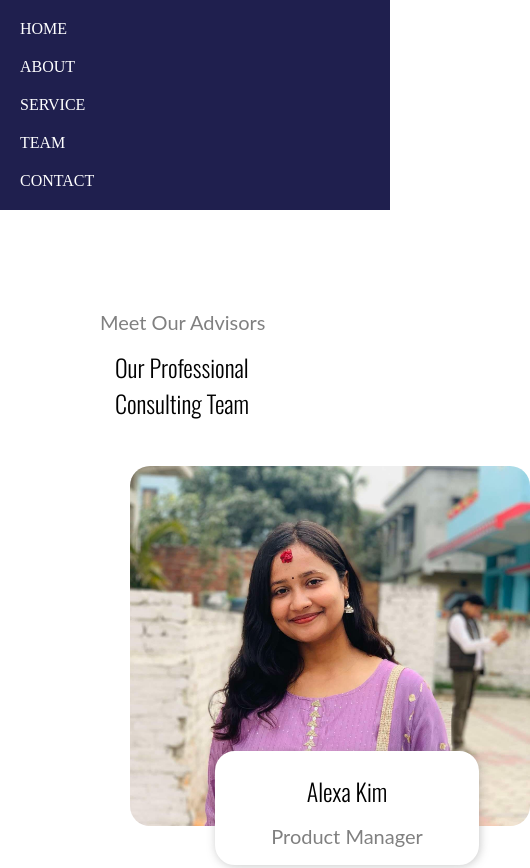
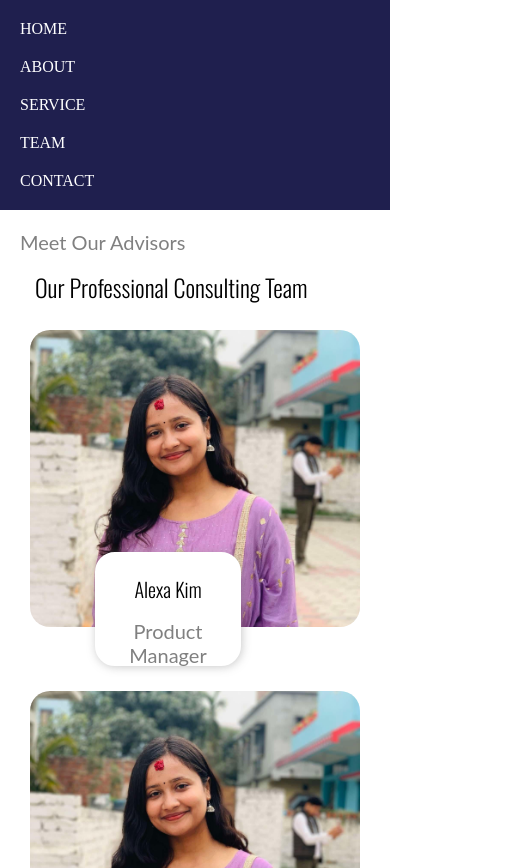
Before and after one commit to dichhika/Pla-Website, a plain HTML site: page team.html in a window 390 px wide. Shown: the top 868 px of the page, 530 px wide, since content can reach past the window. Drawn offline with nearby package versions, Linux system fonts and the light colour scheme.

```diff
--- a/assets/css/media.css
+++ b/assets/css/media.css
@@ -208,3 +208,35 @@
     width: 100%;
  }
   }
+/* responsive team page media css */
+@media (max-width:1000px){
+
+
+    .team{
+        margin: 10px;
+        flex-wrap: wrap;
+        gap:60px;
+
+    }
+.team-card{
+  width: auto;
+    h2,p{
+        font-size: 20px;
+    }
+}
+}
+/* service css */
+@media (max-width:1100px) {
+    .container{
+        margin: 10px;
+        padding: 10px;
+
+    }
+
+.service{
+    width: 100%;
+    margin: 0px;
+    flex-wrap: wrap;
+
+}
+}
--- a/assets/css/style.css
+++ b/assets/css/style.css
@@ -234,8 +234,8 @@ span{
    .service1{
     margin: 20px;
     padding:30px ;
-    height: 260px;
-    width: 250px;
+    /* height: auto; */
+    width: 320px;
     border: 2px solid rgba(128, 128, 128, 0.19);
     text-align: center;
 
@@ -250,24 +250,26 @@ span{
     margin: 30px;
     display: flex;
     gap:20px;
+
     .member{
         position: relative;
+        z-index: -1;
     }
     img{
-        width: 400px;
+        width: 100%;
         border-radius: 20px;
-
+       height: auto;
     }
     .team-card{
         border: 2px solid white;
         border-radius: 20px;
-        width:250px;
+        width:40%;
         padding: 5px;
         text-align: center;
         position: absolute;
         /* transform: translate(50%,50%); */
         bottom: -35px;
-        left: 85px;
+        left: 65px;
         background-color: white;
         box-shadow:1px 1px 10px rgba(128, 128, 128, 0.429);
     }
--- a/team.html
+++ b/team.html
@@ -91,10 +91,10 @@
        <h2 style="margin:20px; line-height:70px "><span>Newsl</span>etter</h2>
        <p style="color: white; text-align: justify;width:80%">
          Subscribe to our newsletter for the latest updates, financial tips, and insights. Join our community and empower your financial journey! Sign up today!</p>
-        <div class="form">
+        <!-- <div class="form">
          <input type="text" placeholder="Your Email Address" >
          <button class="Submit">Submit</button>
-        </div>
+        </div> -->
         </div>
       </div>
       <hr style="width: 80%; justify-self: center;">
```
Also changed, not shown: service.html (+2 -2 lines).
